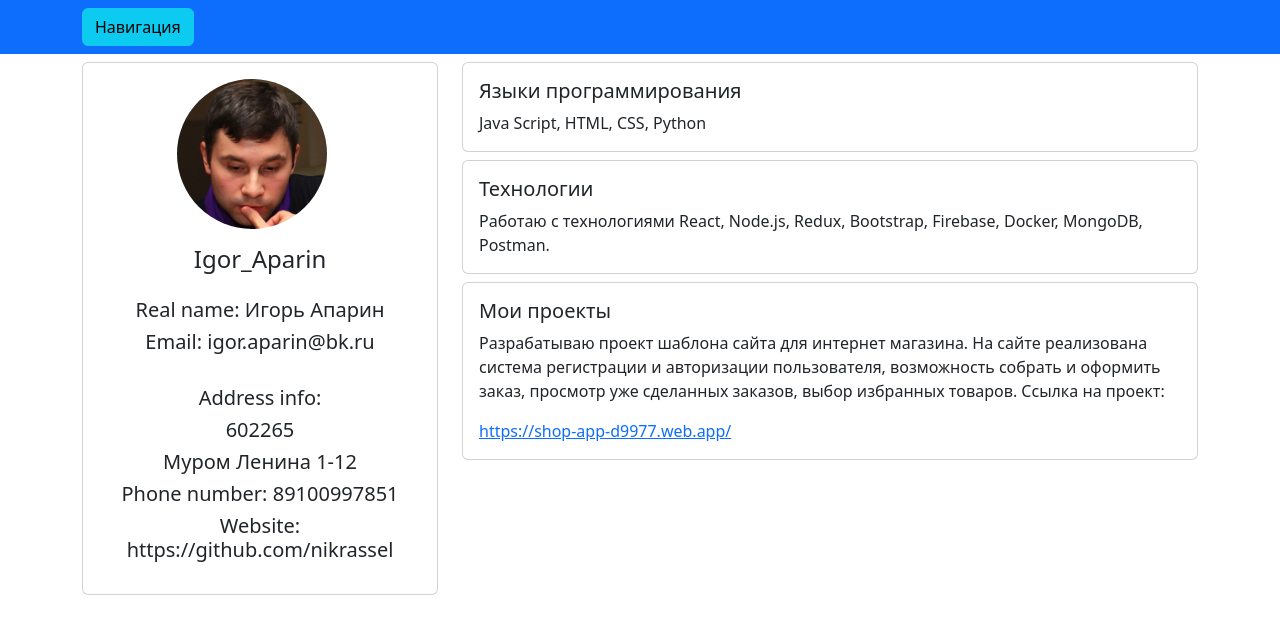
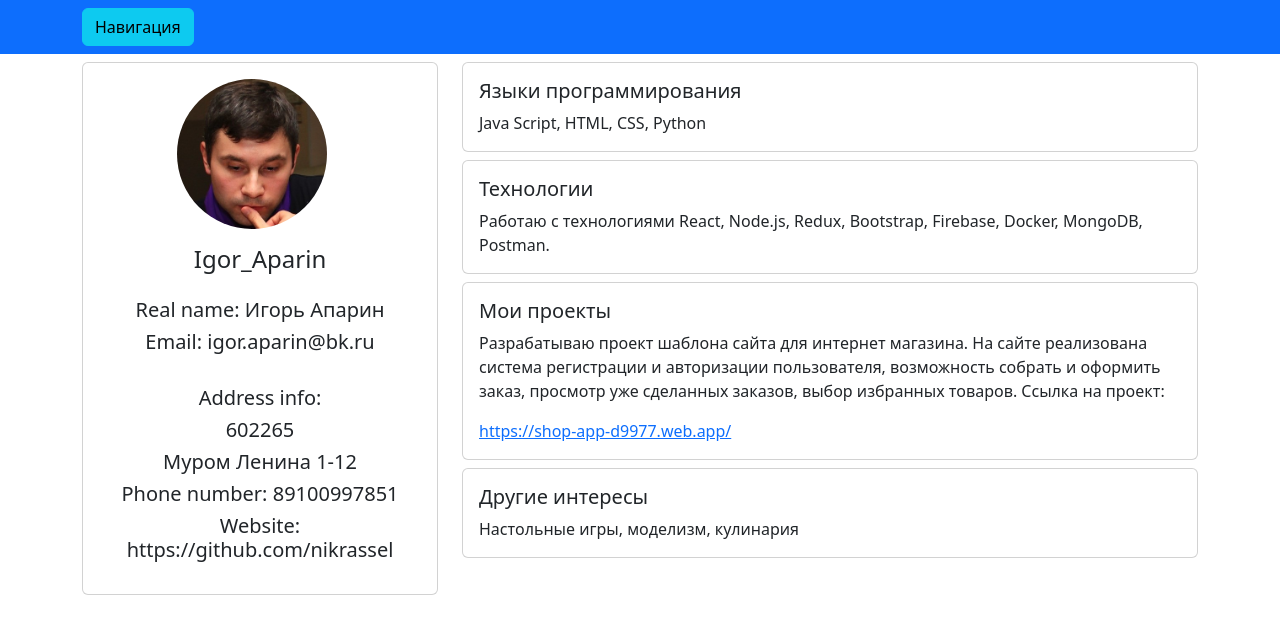
Before and after one commit to nikrassel/fake-posts, a React (Create React App) app: page /about in a window 1280 px wide. Shown: the top 634 px of the page. Built offline with nearby package versions, Linux system fonts and the light colour scheme; no server answers.

Commit message:
bugs fixes

```diff
--- a/src/components/about/about.jsx
+++ b/src/components/about/about.jsx
@@ -15,7 +15,7 @@ const About = () => {
                     </div>
                     <div className="col-md-8">
                         {Object.values(additionalInfo).map((elem) => (
-                            <InfoCard info={elem} />
+                            <InfoCard info={elem} key={elem.key} />
                         ))}
                     </div>
                 </div>
--- a/src/components/about/myInfo.js
+++ b/src/components/about/myInfo.js
@@ -10,21 +10,28 @@ export const currentUser = {
     },
     phone: "89100997851",
     website: "https://github.com/nikrassel"
-
 }
 
 export const additionalInfo = {
     languages: {
+        key: "lang-01",
         title: "Языки программирования",
         body: "Java Script, HTML, CSS, Python"
     },
     technologies: {
+        key: "tech-02",
         title: "Технологии",
         body: "Работаю с технологиями React, Node.js, Redux, Bootstrap, Firebase, Docker, MongoDB, Postman."
     },
     project: {
+        key: "prj-03",
         title: "Мои проекты",
         body: "Разрабатываю проект шаблона сайта для интернет магазина. На сайте реализована система регистрации и авторизации пользователя, возможность собрать и оформить заказ, просмотр уже сделанных заказов, выбор избранных товаров. Ссылка на проект:",
         link: "https://shop-app-d9977.web.app/"
+    },
+    hobbies: {
+        key: "hob-04",
+        title: "Другие интересы",
+        body: "Настольные игры, моделизм, кулинария"
     }
 }
```
Also changed, not shown: src/components/about/infoCard.jsx (+8 -4 lines).
